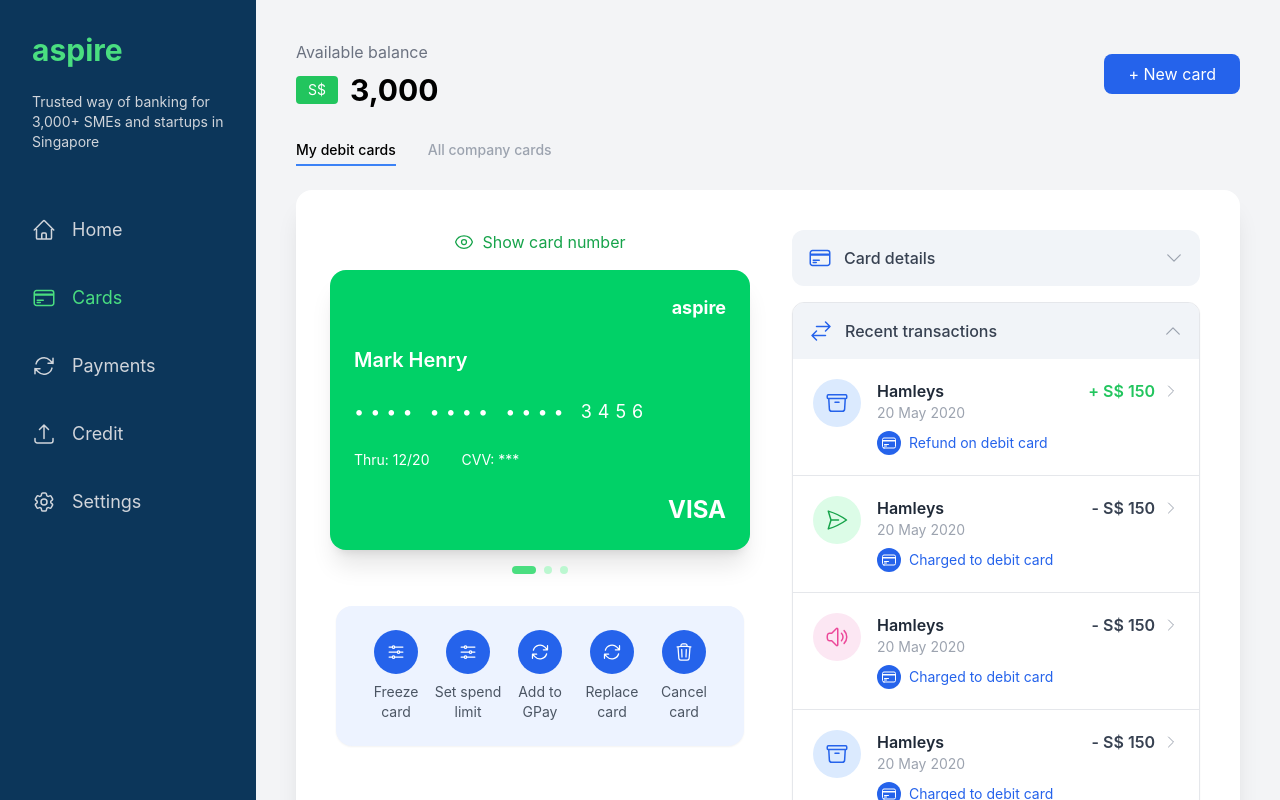
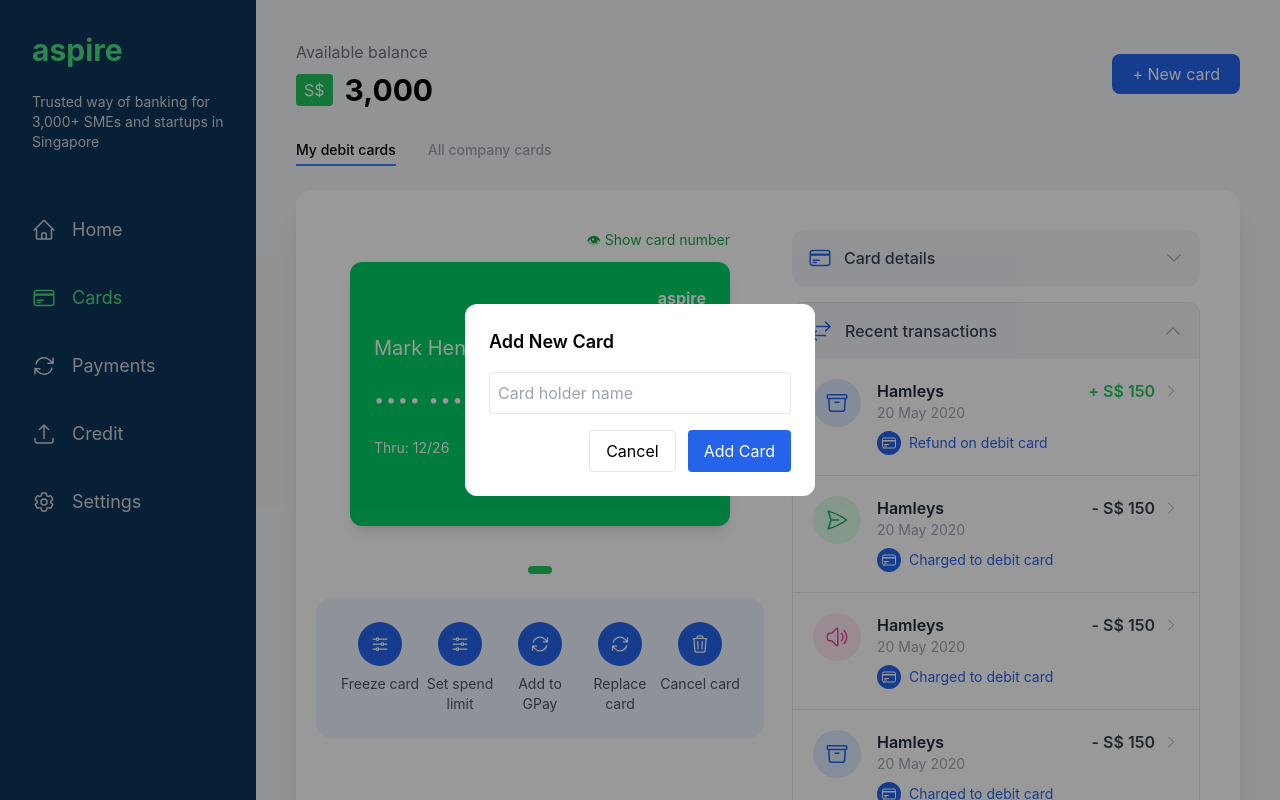
Before and after one commit to abhiSuman99/aspire-repo, a React (Create React App) app: page / in a window 1280 px wide. Both pictures are taken after a click on the button "+ New card". Built offline with nearby package versions, Linux system fonts and the light colour scheme.

Commit message:
Add files via upload

```diff
--- a/src/components/ BalanceHeader.tsx
+++ b/src/components/ BalanceHeader.tsx
@@ -1,6 +1,12 @@
-import React from "react";
 
-const BalanceHeader: React.FC = () => {
+import React from "react"
+
+type Props = {
+  onAddCard: () => void
+}
+
+const BalanceHeader: React.FC<Props> = ({ onAddCard }) => {
+
   return (
     <div className="flex justify-between items-center">
 
@@ -8,22 +14,24 @@ const BalanceHeader: React.FC = () => {
         <p className="text-gray-500">Available balance</p>
 
         <div className="flex items-center gap-3 mt-2">
-          <span className="bg-green-500 text-white px-3 py-1 rounded text-sm">
+          <span className="bg-green-500 text-white px-2 py-1 rounded">
             S$
           </span>
-
           <span className="text-3xl font-bold">
             3,000
           </span>
         </div>
       </div>
 
-      <button className="bg-blue-600 text-white px-6 py-2 rounded-lg">
+      <button
+        onClick={onAddCard}
+        className="bg-blue-600 text-white px-5 py-2 rounded-lg"
+      >
         + New card
       </button>
 
     </div>
-  );
-};
+  )
+}
 
-export default BalanceHeader;
+export default BalanceHeader
--- /dev/null
+++ b/src/components/AddCardModal.tsx
@@ -0,0 +1,58 @@
+import React, { useState } from "react"
+
+type Props = {
+  onClose: () => void
+  onAdd: (name: string) => void
+}
+
+const AddCardModal: React.FC<Props> = ({ onClose, onAdd }) => {
+
+  const [name, setName] = useState("")
+
+  const submit = () => {
+    if (!name.trim()) return
+    onAdd(name)
+    onClose()
+  }
+
+  return (
+    <div className="fixed inset-0 bg-black/40 flex items-center justify-center z-50">
+
+      <div className="bg-white p-6 rounded-xl w-[350px]">
+
+        <h2 className="text-lg font-semibold mb-4">
+          Add New Card
+        </h2>
+
+        <input
+          className="border w-full p-2 rounded mb-4"
+          placeholder="Card holder name"
+          value={name}
+          onChange={(e) => setName(e.target.value)}
+        />
+
+        <div className="flex justify-end gap-3">
+
+          <button
+            className="border px-4 py-2 rounded"
+            onClick={onClose}
+          >
+            Cancel
+          </button>
+
+          <button
+            className="bg-blue-600 text-white px-4 py-2 rounded"
+            onClick={submit}
+          >
+            Add Card
+          </button>
+
+        </div>
+
+      </div>
+
+    </div>
+  )
+}
+
+export default AddCardModal
--- a/src/components/DebitCard.tsx
+++ b/src/components/DebitCard.tsx
@@ -1,56 +1,57 @@
-import React, { useState } from "react";
-import { EyeIcon } from "@heroicons/react/24/outline";
+import React, { useState } from "react"
 
-const DebitCard: React.FC = () => {
+type Props = {
+  name: string
+  number: string
+  expiry: string
+}
 
-  const [show, setShow] = useState(false);
+const maskNumber = (num: string) => {
+  const parts = num.split(" ")
+  return "•••• •••• •••• " + parts[3]
+}
+
+const DebitCard: React.FC<Props> = ({ name, number, expiry }) => {
+
+  const [show, setShow] = useState(false)
 
   return (
-    <div className="flex flex-col items-center">
+    <div className="flex flex-col items-end">
 
       <button
+        className="text-green-600 text-sm mb-3"
         onClick={() => setShow(!show)}
-        className="flex items-center gap-2 text-green-600 mb-4"
       >
-        <EyeIcon className="w-5 h-5" />
-        Show card number
+        👁 {show ? "Hide card number" : "Show card number"}
       </button>
 
-      <div className="bg-[#01D167] w-[420px] text-white rounded-2xl shadow-xl p-6">
+      <div className="bg-[#01D167] text-white p-6 rounded-xl w-[380px] shadow-lg">
 
-        <div className="flex justify-end text-lg font-bold">
+        <div className="text-right font-bold">
           aspire
         </div>
 
-        <h3 className="text-xl font-semibold mt-6">
-          Mark Henry
+        <h3 className="text-xl mt-6">
+          {name}
         </h3>
 
-        <p className="tracking-[6px] mt-6 text-lg">
-          {show ? "1234 5678 9012 3456" : "•••• •••• •••• 3456"}
+        <p className="tracking-widest mt-6 text-lg">
+          {show ? number : maskNumber(number)}
         </p>
 
-        <div className="flex gap-8 mt-6 text-sm">
-          <span>Thru: 12/20</span>
+        <div className="flex justify-between mt-6 text-sm">
+          <span>Thru: {expiry}</span>
           <span>CVV: ***</span>
         </div>
 
-        <div className="text-right text-2xl font-bold mt-6">
+        <div className="text-right mt-4 font-bold text-xl">
           VISA
         </div>
 
       </div>
 
-      {/* dots */}
+    </div>
+  )
+}
 
-      <div className="flex gap-2 mt-4">
-        <div className="w-6 h-2 bg-green-400 rounded-full"></div>
-        <div className="w-2 h-2 bg-green-200 rounded-full"></div>
-        <div className="w-2 h-2 bg-green-200 rounded-full"></div>
-      </div>
-
-    </div>
-  );
-};
-
-export default DebitCard;
+export default DebitCard
--- a/src/pages/  Dashboard.tsx
+++ b/src/pages/  Dashboard.tsx
@@ -1,53 +1,98 @@
 
-import React from "react";
+import React, { useState, useRef } from "react"
 
 
-import DebitCard from "../components/DebitCard";
-import CardActions from "../components/CardActions";
-import CardInfoPanel from "../components/CardInfoPanel";
-import MobileNavbar from "../components/MobileNavbar";
-import Sidebar from "../components/ Sidebar";
-import BalanceHeader from "../components/ BalanceHeader";
+import DebitCard from "../components/DebitCard"
+import CardActions from "../components/CardActions"
+import CardInfoPanel from "../components/CardInfoPanel"
+import MobileNavbar from "../components/MobileNavbar"
+import AddCardModal from "../components/AddCardModal"
+
+import { generateCardNumber, generateExpiry } from "../utils/cardGenerator"
+import Sidebar from "../components/ Sidebar"
+import BalanceHeader from "../components/ BalanceHeader"
+
+type Card = {
+  id: number
+  name: string
+  number: string
+  expiry: string
+}
 
 const Dashboard: React.FC = () => {
+
+  const [cards, setCards] = useState<Card[]>([
+    {
+      id: 1,
+      name: "Mark Henry",
+      number: "1234 5678 9012 3456",
+      expiry: "12/26"
+    }
+  ])
+
+  const [index, setIndex] = useState(0)
+  const [openModal, setOpenModal] = useState(false)
+
+  const startX = useRef(0)
+
+  const addCard = (name: string) => {
+
+    const newCard: Card = {
+      id: Date.now(),
+      name,
+      number: generateCardNumber(),
+      expiry: generateExpiry()
+    }
+
+    const updated = [...cards, newCard]
+
+    setCards(updated)
+    setIndex(updated.length - 1)
+  }
+
+  const touchStart = (e: React.TouchEvent) => {
+    startX.current = e.touches[0].clientX
+  }
+
+  const touchEnd = (e: React.TouchEvent) => {
+
+    const diff = startX.current - e.changedTouches[0].clientX
+
+    if (diff > 50 && index < cards.length - 1) {
+      setIndex(prev => prev + 1)
+    }
+
+    if (diff < -50 && index > 0) {
+      setIndex(prev => prev - 1)
+    }
+  }
+
   return (
     <div className="min-h-screen w-full">
 
-      {/* ================= DESKTOP VIEW ================= */}
+      {/* ================= DESKTOP ================= */}
 
-{/* ================= DESKTOP VIEW ================= */}
+      <div className="hidden lg:flex h-screen overflow-hidden">
 
-<div className="hidden lg:flex h-screen bg-gray-100 overflow-hidden">
+        {/* Sidebar fixed */}
 
-  {/* Sidebar (fixed) */}
-
-  <div className="flex-shrink-0">
-    <Sidebar />
+        <div className="w-64 flex-shrink-0">
+          <Sidebar/>
         </div>
 
+        {/* Scrollable content */}
 
-  {/* Scrollable Content */}
+        <div className="flex-1 overflow-y-auto bg-gray-100 p-10">
 
-  <div className="flex-1 overflow-y-auto p-10">
-
-    <BalanceHeader />
-
-    {/* Tabs outside shadow box */}
-
+          <BalanceHeader onAddCard={() => setOpenModal(true)} />
           <div className="flex gap-8 mt-8 text-sm font-medium">
-
             <span className="border-b-2 border-blue-500 pb-1">
               My debit cards
             </span>
-
             <span className="text-gray-400">
               All company cards
             </span>
-
           </div>
-
-
-    {/* Shadow container */}
 
           <div className="mt-6 bg-white rounded-2xl shadow-xl p-10">
 
@@ -55,10 +100,35 @@ const Dashboard: React.FC = () => {
 
               {/* LEFT */}
 
-        <div className="flex flex-col gap-8">
+              <div className="flex flex-col items-center gap-6">
 
-          <div className="flex justify-center">
-            <DebitCard />
+                <div
+                  onTouchStart={touchStart}
+                  onTouchEnd={touchEnd}
+                >
+                  <DebitCard
+                    name={cards[index].name}
+                    number={cards[index].number}
+                    expiry={cards[index].expiry}
+                  />
+                </div>
+
+                {/* Dots */}
+
+                <div className="flex gap-2 mt-4">
+
+                  {cards.map((_, i) => (
+                    <button
+                      key={i}
+                      onClick={() => setIndex(i)}
+                      className={`h-2 rounded-full ${
+                        i === index
+                          ? "w-6 bg-green-500"
+                          : "w-2 bg-gray-300"
+                      }`}
+                    />
+                  ))}
+
                 </div>
 
                 <CardActions />
@@ -67,9 +137,7 @@ const Dashboard: React.FC = () => {
 
               {/* RIGHT */}
 
-        <div className="flex justify-center">
               <CardInfoPanel />
-        </div>
 
             </div>
 
@@ -79,9 +147,7 @@ const Dashboard: React.FC = () => {
 
       </div>
 
-
-
-      {/* ================= MOBILE VIEW ================= */}
+      {/* ================= MOBILE ================= */}
 
       <div className="lg:hidden">
 
@@ -95,7 +161,10 @@ const Dashboard: React.FC = () => {
               Account balance
             </h2>
 
-            <button className="text-green-400 font-medium">
+            <button
+              onClick={() => setOpenModal(true)}
+              className="text-green-400 font-medium"
+            >
               + New card
             </button>
 
@@ -113,29 +182,46 @@ const Dashboard: React.FC = () => {
 
           </div>
 
-          {/* Tabs */}
+          {/* CARD */}
 
-          <div className="flex gap-6 mt-8 text-sm font-medium">
+          <div className="mt-8">
 
-            <span className="border-b-2 border-green-400 pb-1">
-              My debit cards
-            </span>
+            <div
+              onTouchStart={touchStart}
+              onTouchEnd={touchEnd}
+            >
 
-            <span className="opacity-60">
-              All company cards
-            </span>
+              <DebitCard
+                name={cards[index].name}
+                number={cards[index].number}
+                expiry={cards[index].expiry}
+              />
 
             </div>
 
-          {/* Card */}
+            {/* DOTS */}
 
-          <div className="mt-8">
-            <DebitCard />
+            <div className="flex justify-center gap-2 mt-4">
+
+              {cards.map((_, i) => (
+                <button
+                  key={i}
+                  onClick={() => setIndex(i)}
+                  className={`h-2 rounded-full ${
+                    i === index
+                      ? "w-6 bg-green-400"
+                      : "w-2 bg-green-200"
+                  }`}
+                />
+              ))}
+
             </div>
 
           </div>
 
-        {/* Pull-up sheet */}
+        </div>
+
+        {/* PULL-UP WHITE SECTION */}
 
         <div className="bg-white rounded-t-3xl -mt-24 pt-6 pb-24 px-6 shadow-xl">
 
@@ -151,8 +237,17 @@ const Dashboard: React.FC = () => {
 
       </div>
 
+      {/* ================= MODAL ================= */}
+
+      {openModal && (
+        <AddCardModal
+          onClose={() => setOpenModal(false)}
+          onAdd={addCard}
+        />
+      )}
+
     </div>
-  );
-};
+  )
+}
 
-export default Dashboard;
+export default Dashboard
--- /dev/null
+++ b/src/types/card.ts
@@ -0,0 +1,6 @@
+export type Card = {
+  id: number
+  name: string
+  number: string
+  expiry: string
+}
--- /dev/null
+++ b/src/utils/cardGenerator.ts
@@ -0,0 +1,12 @@
+export const generateCardNumber = () => {
+  return Array(4)
+    .fill(0)
+    .map(() => Math.floor(1000 + Math.random() * 9000))
+    .join(" ")
+}
+
+export const generateExpiry = () => {
+  const month = String(Math.floor(Math.random() * 12) + 1).padStart(2, "0")
+  const year = 25 + Math.floor(Math.random() * 5)
+  return `${month}/${year}`
+}
```
Lines whose indentation alone changed are shown as unchanged.
